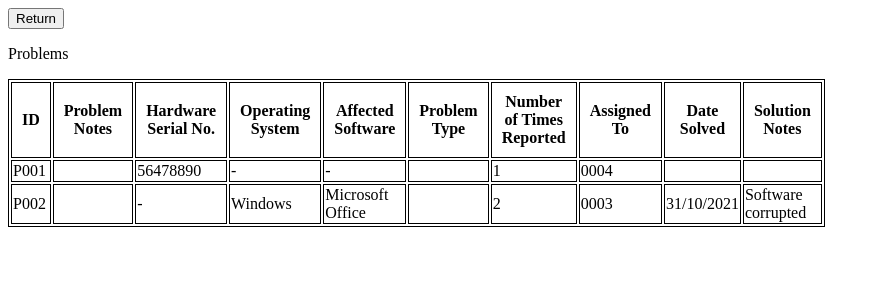
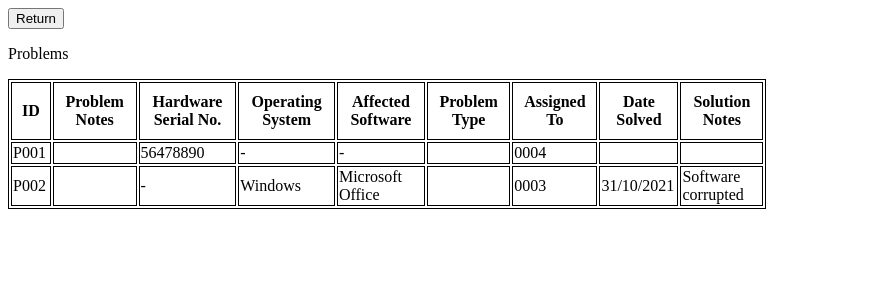
Before and after one commit to Anguishjumps/Year-2-Team-Project, a PHP site: page /Tables/problem.php in a window 1280 px wide. Shown: the top 300 px of the page, without its empty margins (0-880 px from the left). Run offline with PHP 8.4, Linux system fonts and the light colour scheme.

Commit message:
Removed number of times reported field

```diff
--- a/Pages/Tables/problem.php
+++ b/Pages/Tables/problem.php
@@ -53,7 +53,6 @@ th {
 		<th> Operating System </th>
 		<th> Affected Software </th>
 		<th> Problem Type </th>
-		<th> Number of Times Reported </th>
 		<th> Assigned To </th>
 		<th> Date Solved </th>
 		<th> Solution Notes </th>
@@ -66,7 +65,6 @@ th {
 		<td> - </td>
 		<td> - </td>
 		<td>  </td>
-		<td> 1 </td>
 		<td> 0004 </td>
 		<td>  </td>
 		<td>  </td>
@@ -79,7 +77,6 @@ th {
 		<td> Windows </td>
 		<td> Microsoft Office </td>
 		<td>  </td>
-		<td> 2 </td>
 		<td> 0003 </td>
 		<td> 31/10/2021 </td>
 		<td> Software corrupted </td>
```
